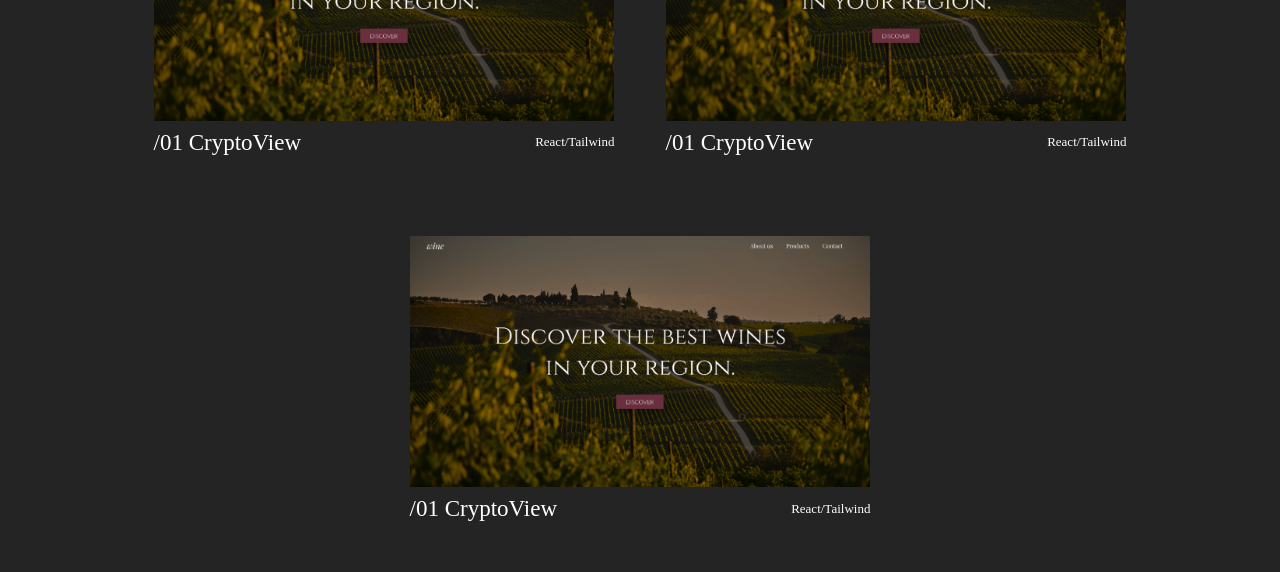
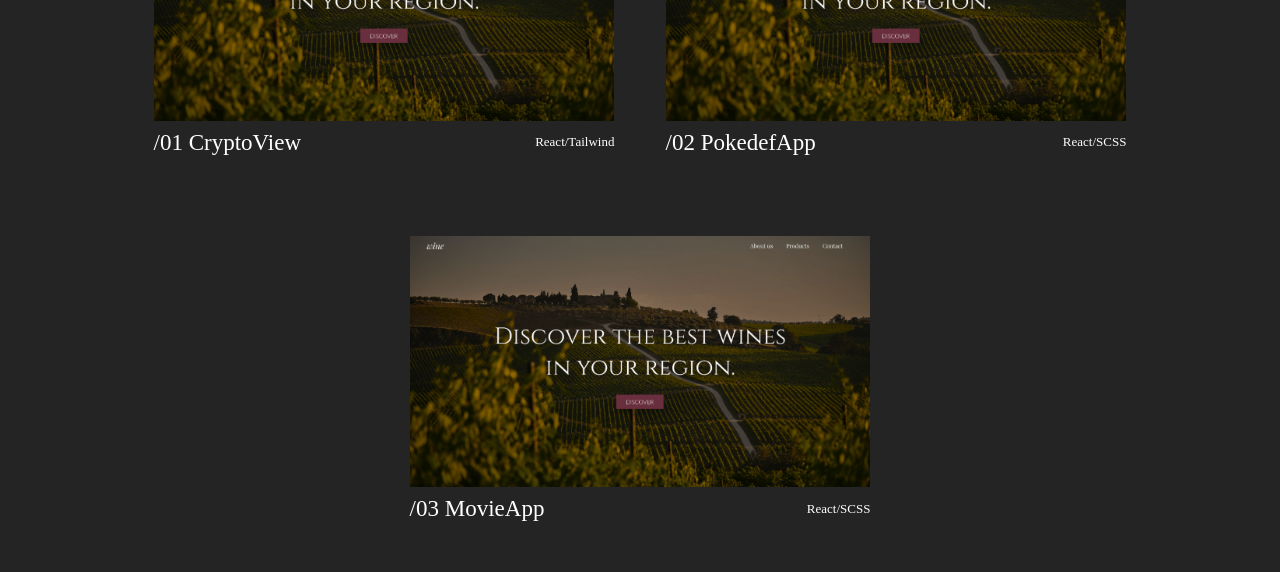
Before and after one commit to byKriz/portafolio, a React (Vite) app: page / in a window 1280 px wide. Shown: the part 1180-1752 px from the top of the page. Built offline with nearby package versions, Linux system fonts and the light colour scheme; a web font is replaced by a local one.

Commit message:
arreglando los titulos de los proyectos

```diff
--- a/src/components/MyWorks/MyWorks.jsx
+++ b/src/components/MyWorks/MyWorks.jsx
@@ -10,8 +10,8 @@ export const MyWorks = () => {
       </div>
       <div className={styles.myWorks__container}>
         <ProyectItem title="/01 CryptoView" subtitle="React/Tailwind" />
-        <ProyectItem title="/01 CryptoView" subtitle="React/Tailwind" />
-        <ProyectItem title="/01 CryptoView" subtitle="React/Tailwind" />
+        <ProyectItem title="/02 PokedefApp" subtitle="React/SCSS" />
+        <ProyectItem title="/03 MovieApp" subtitle="React/SCSS" />
       </div>
     </section>
   );
```
